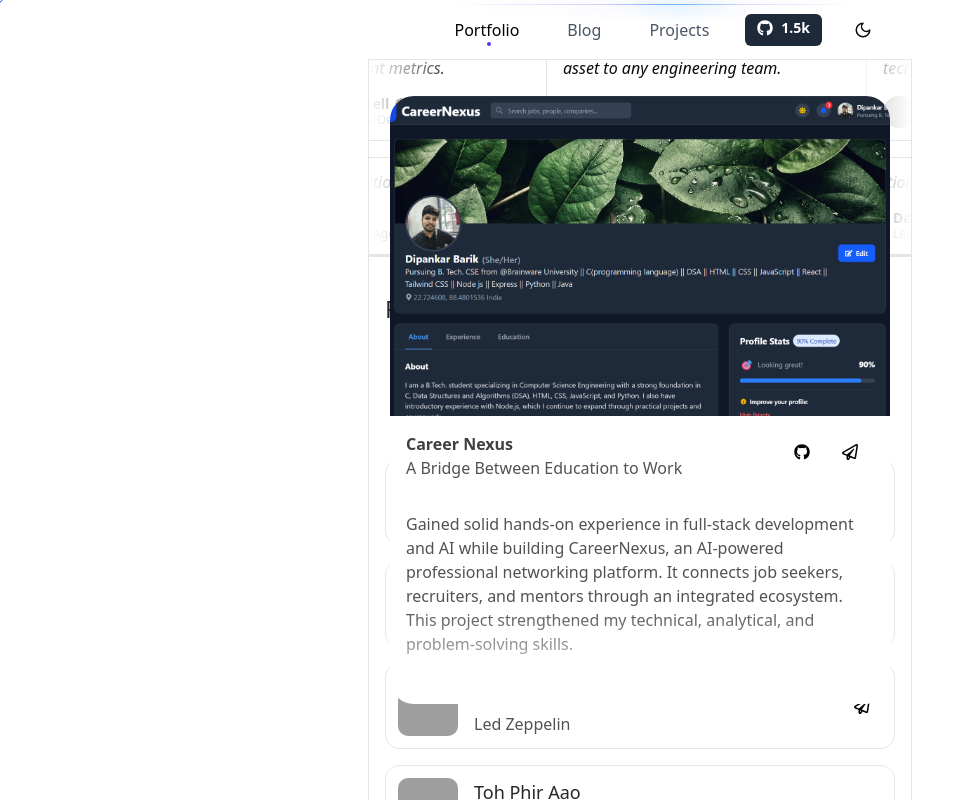
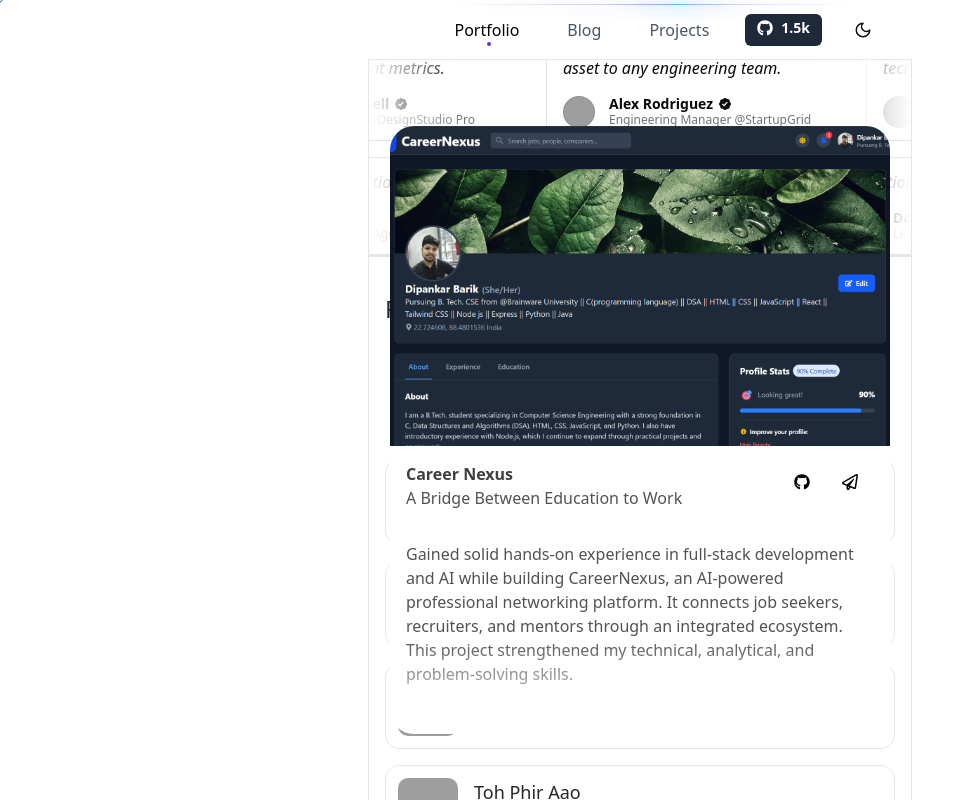
Before and after one commit to Dipankar-source/PoriChoyPatra, a React (Vite) app: page / in a window 1280 px wide. Both pictures are taken after a click on the button 862 px from the left and 2910 px from the top of the page. Shown: the part 2510-3310 px from the top of the page, without its empty margins (0-974 px from the left). Built offline with nearby package versions, Linux system fonts and the light colour scheme; grey boxes are pictures that could not be loaded.

Commit message:
Projects card fixed

```diff
--- a/src/componants/Projects.jsx
+++ b/src/componants/Projects.jsx
@@ -31,22 +31,10 @@
   useOutsideClick(ref, () => setActive(null));
 
   return (
-    <div className="py-9 border-1">
-      {/* Added padding to account for fixed navbar */}
-      {/* <AnimatePresence>
-        {active && typeof active === "object" && (
-          <motion.div
-            initial={{ opacity: 0 }}
-            animate={{ opacity: 1 }}
-            exit={{ opacity: 0 }}
-            className="fixed inset-0 bg-black/20 h-full w-full z-10"
-          />
-        )}
-      </AnimatePresence> */}
-
+    <div className="py-9 border-1 ">
       <AnimatePresence>
         {active && typeof active === "object" ? (
-          <div className="fixed inset-0 grid place-items-center z-[100]">
+          <div className="fixed inset-0 grid place-items-center z-[100] mt-15">
             <motion.button
               key={`button-${active.title}-${id}`}
               layout
@@ -141,6 +129,7 @@
           </div>
         ) : null}
       </AnimatePresence>
+
       {/* Projects List */}
       <div className="max-w-4xl mx-auto">
         {/* <hr className="text-blue-100 mt-4" /> */}
```
